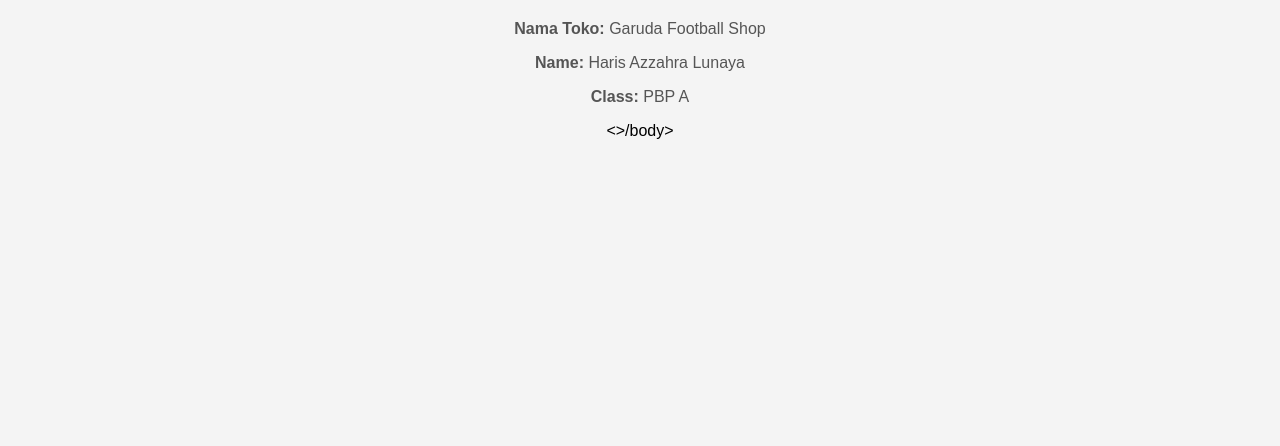
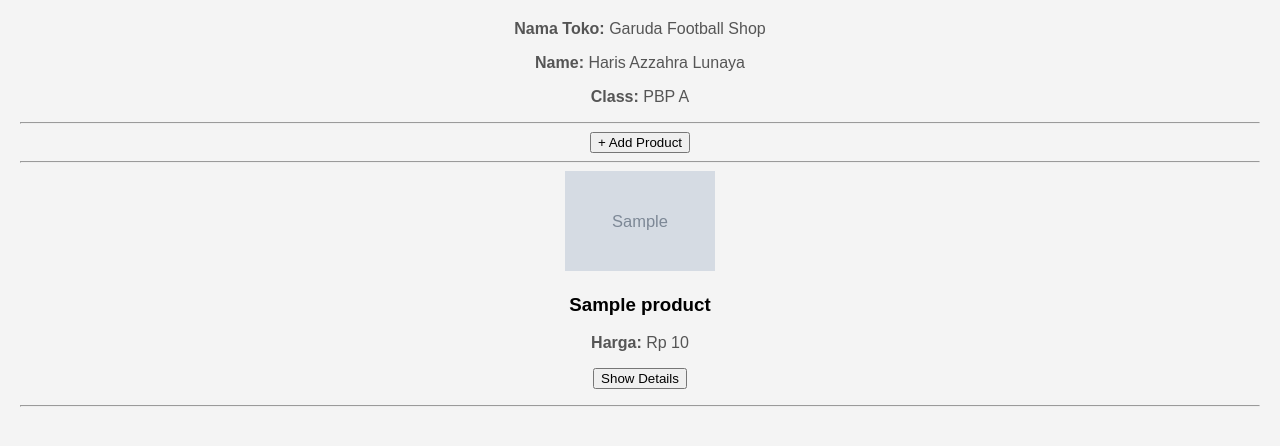
Before and after one commit to harzluna/football-shop, a Django app: page / in a window 1280 px wide. Shown: the top 446 px of the page. Run offline with Django 5.2, Linux system fonts and the light colour scheme; tables that the repository leaves empty hold one stand-in row (values such as "Sample post"); grey boxes marked "Sample" are stand-in pictures.

Commit message:
menyelesaikan tugas 3 (menambahkan show xml, json, xml by id, json by id, add product, dan show description

```diff
--- a/football_shop/settings.py
+++ b/football_shop/settings.py
@@ -33,6 +33,9 @@ DEBUG = True
 
 ALLOWED_HOSTS = ["localhost", "127.0.0.1", "haris-azzahra-footballshop.pbp.cs.ui.ac.id"]
 
+CSRF_TRUSTED_ORIGINS = [
+    "https://haris-azzahra-footballshop.pbp.cs.ui.ac.id"
+]
 
 # Application definition
 
@@ -61,7 +64,7 @@ ROOT_URLCONF = 'football_shop.urls'
 TEMPLATES = [
     {
         'BACKEND': 'django.template.backends.django.DjangoTemplates',
-        'DIRS': [],
+        'DIRS': [BASE_DIR / 'templates'],
         'APP_DIRS': True,
         'OPTIONS': {
             'context_processors': [
--- a/football_shop/urls.py
+++ b/football_shop/urls.py
@@ -17,6 +17,7 @@ Including another URLconf
 from django.contrib import admin
 from django.urls import path, include
 
+
 urlpatterns = [
     path('admin/', admin.site.urls),
     path('', include('main.urls')),
--- a/main/models.py
+++ b/main/models.py
@@ -1,4 +1,5 @@
 from django.db import models
+import uuid
 
 # Create your models here.
 class Product(models.Model):
@@ -11,6 +12,7 @@ class Product(models.Model):
         ('stock', 'Stock'),
     ]
 
+    id = models.UUIDField(primary_key=True, default=uuid.uuid4, editable=False)
     name = models.CharField(max_length=255)
     price = models.IntegerField()
     description = models.TextField()
--- a/main/templates/main.html
+++ b/main/templates/main.html
@@ -24,5 +24,36 @@
     <p><strong>Nama Toko: </strong>{{ shop_name }}</p>
     <p><strong>Name: </strong>{{ name }}<p>
     <p><strong>Class: </strong>{{ class }}</p>
-<>/body>
+
+    <hr>
+
+    <a href="{% url 'main:add_product' %}">
+        <button>+ Add Product</button>
+    </a>
+
+    <hr>
+
+    {% if not product_list %}
+        <p>Tidak ada produk yang tersedia.</p>
+    {% else %}
+
+        {% for product in product_list %}
+            <div>
+                {% if product.thumbnail %}
+                    <img src="{{ product.thumbnail }}" alt="thumbnail" width="150" height="100">
+                    <br />
+                {% endif %}
+
+                <h3>{{ product.name }}</h3>
+                <p><b>Harga:</b> Rp {{ product.price }}</p>
+
+                <p><a href="{% url 'main:show_description' product.id %}">
+                    <button>Show Details</button>
+                </a></p>
+            </div>
+
+        <hr>
+        {% endfor %}
+        {% endif %}
+</body>
 </html>
--- a/main/urls.py
+++ b/main/urls.py
@@ -1,8 +1,14 @@
 from django.urls import path
-from main.views import show_main
+from main.views import show_main, add_product, show_description, show_xml, show_json, show_xml_by_id, show_json_by_id
 
 app_name = 'main'
 
 urlpatterns = [
     path('', show_main, name='show_main'),
+    path('xml/', show_xml, name='show_xml'),
+    path('json/', show_json, name='show_json'),
+    path('xml/<str:product_id>/', show_xml_by_id, name='show_xml_by_id'),
+    path('json/<str:product_id>/', show_json_by_id, name='show_json_by_id'),
+    path('add_product/', add_product, name='add_product'),
+    path('product/<str:id>/', show_description, name='show_description'),
 ]
--- a/main/views.py
+++ b/main/views.py
@@ -1,11 +1,68 @@
-from django.shortcuts import render
+from django.shortcuts import render, redirect, get_object_or_404
+from main.forms import ProductForm
+from main.models import Product
+from django.http import HttpResponse
+from django.core import serializers
 
 # Create your views here.
 def show_main(request):
+    product_list = Product.objects.all()
+
     context = {
+
         'shop_name' : 'Garuda Football Shop',
         'name': 'Haris Azzahra Lunaya',
-        'class': 'PBP A'
+        'class': 'PBP A',
+        'product_list': product_list,
     }
 
     return render(request, "main.html", context)
+
+def add_product(request):
+    form = ProductForm(request.POST or None)
+
+    if form.is_valid() and request.method == "POST":
+        form.save()
+        return redirect('main:show_main')
+
+    context = {'form': form}
+    return render(request, "add_product.html", context)
+
+
+def show_description(request, id):
+    product = get_object_or_404(Product, pk=id)
+
+    context = {
+        'product': product
+    }
+
+    return render(request, "show_description.html", context)
+
+
+def show_xml(request):
+     product_list = Product.objects.all()
+     xml_data = serializers.serialize("xml", product_list)
+     return HttpResponse(xml_data, content_type="application/xml")
+
+def show_json(request):
+    product_list = Product.objects.all()
+    json_data = serializers.serialize("json", product_list)
+    return HttpResponse(json_data, content_type="application/json")
+
+
+def show_xml_by_id(request, product_id):
+   try:
+       product_item = Product.objects.filter(pk=product_id)
+       xml_data = serializers.serialize("xml", product_item)
+       return HttpResponse(xml_data, content_type="application/xml")
+   except Product.DoesNotExist:
+       return HttpResponse(status=404)
+
+
+def show_json_by_id(request, product_id):
+   try:
+       product_item = Product.objects.get(pk=product_id)
+       json_data = serializers.serialize("json", [product_item])
+       return HttpResponse(json_data, content_type="application/json")
+   except Product.DoesNotExist:
+       return HttpResponse(status=404)
```
Also changed, not shown: main/forms.py (added, +7 -0 lines), main/templates/add_product.html (added, +19 -0 lines), main/templates/show_description.html (added, +21 -0 lines), templates/base.html (added, +13 -0 lines), main/migrations/0001_initial.py.
